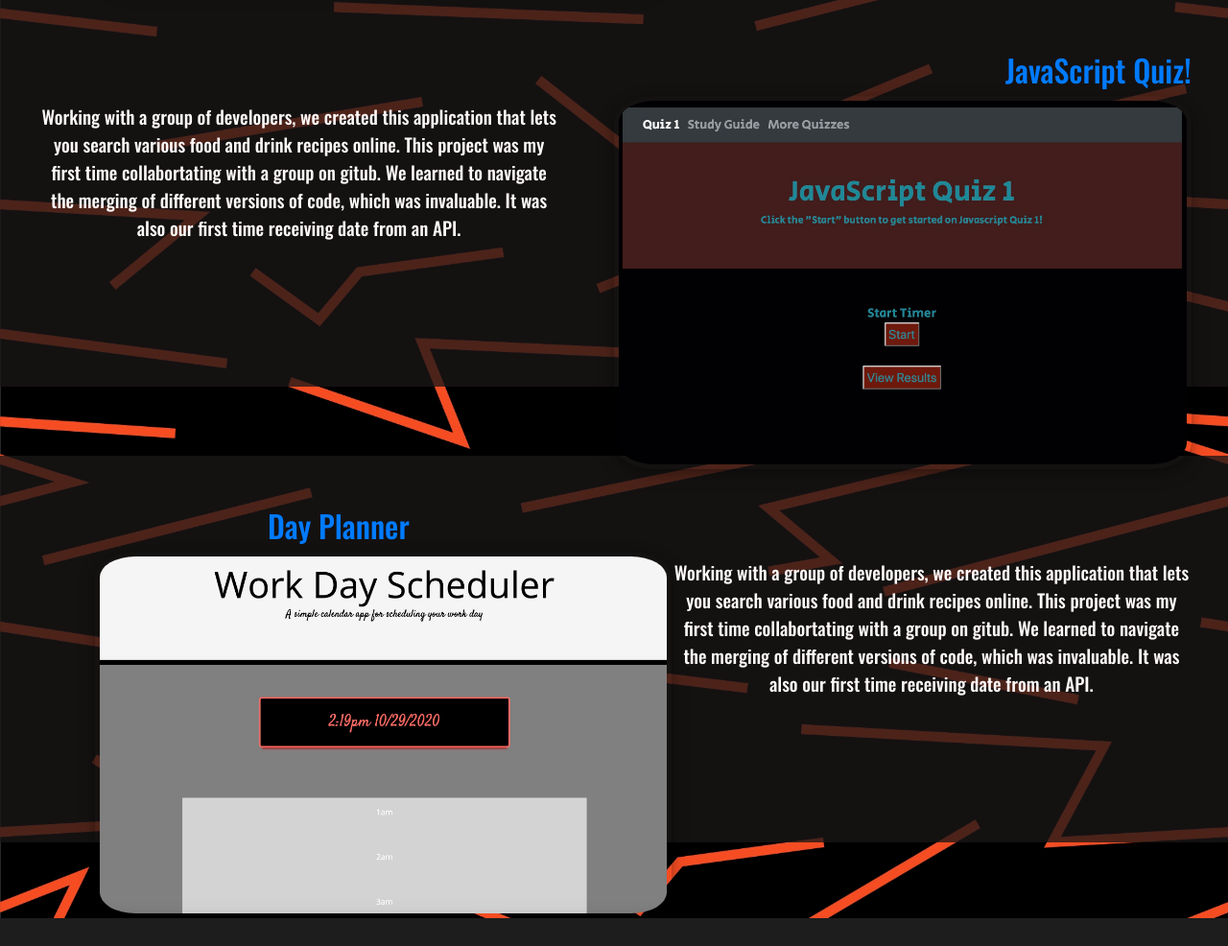
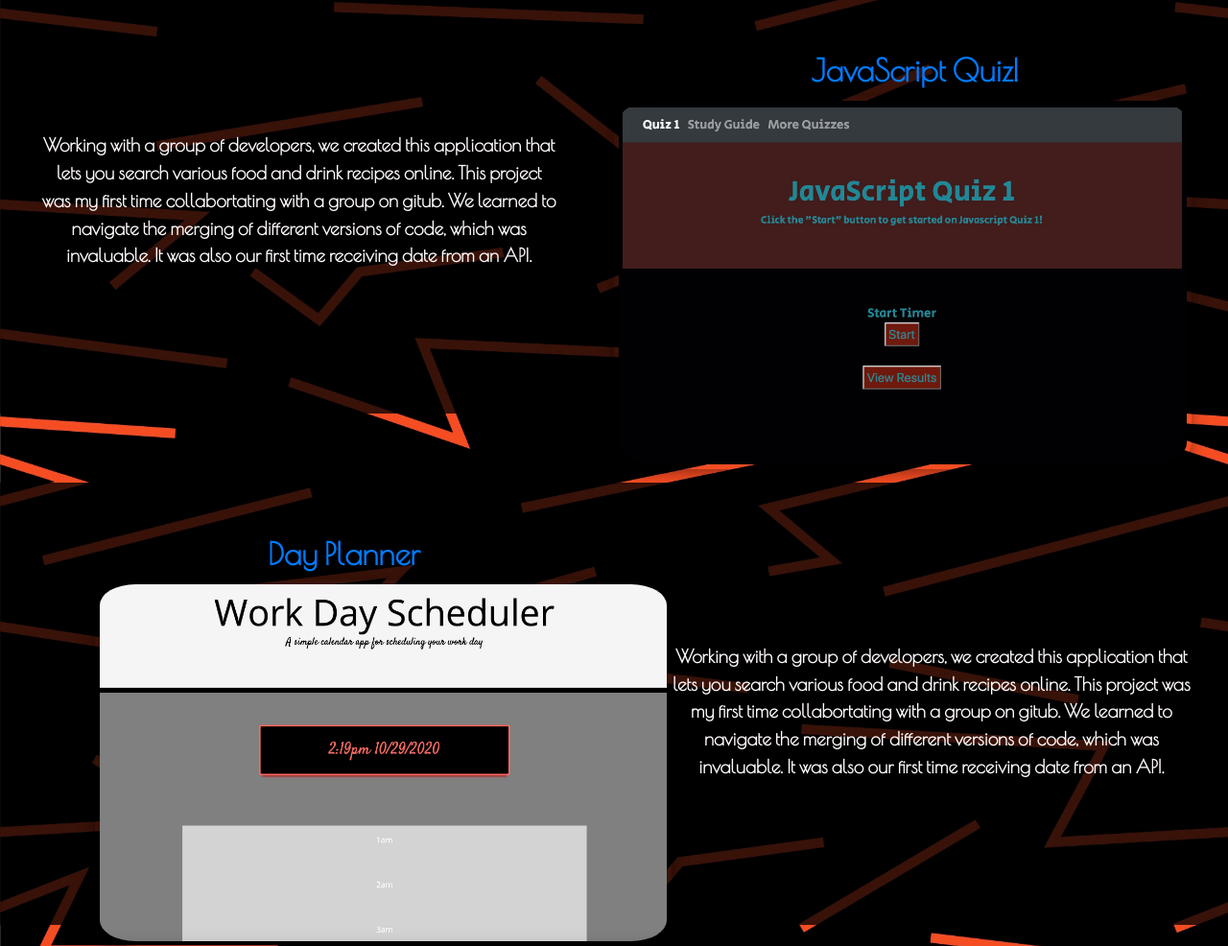
Before and after one commit to CaseyOverton/Portfolio3, a plain HTML site: page portfolio.html in a window 1280 px wide. Shown: the part 786-1772 px from the top of the page at 96% size. Before the commit the page ends 1743 px from the top, so only its background shows below. Drawn offline with nearby package versions, Linux system fonts and the light colour scheme.

Commit message:
changing formatting of various projects on portfolio

```diff
--- a/Assets/portfolio.css
+++ b/Assets/portfolio.css
@@ -8,7 +8,8 @@ body {
 }
 * {
     text-align: center;
-    font-family: 'Oswald', sans-serif;
+    font-family: 'Poiret One', cursive;
+    font-weight: bolder;
     color: snow;
 }
 h1 {
@@ -47,6 +48,7 @@ h1 {
   #intro {
       padding: 3%;
       font-size: 120%;
+      background-color: rgba(0, 0, 0, 0.767)
   }
 
 
@@ -64,7 +66,7 @@ h1 {
 }
 #link2 {
     text-align: right;
-    margin-left: 20%;
+    margin-right: 15%;
 }
 #p2 {
       padding-left: 5px;
@@ -73,7 +75,7 @@ h1 {
 }
 #project2 {
     padding: 3%;
-    background-color: rgba(27, 23, 23, 0.767);
+    background-color: rgba(0, 0, 0, 0.767);
 }
 
 #img3 {
@@ -99,5 +101,5 @@ h1 {
   }
   #project3 {
     padding: 3%;
-    background-color: rgba(27, 23, 23, 0.767);
+    background-color: rgba(0, 0, 0, 0.767);
 }
--- a/portfolio.html
+++ b/portfolio.html
@@ -5,9 +5,11 @@
     <meta charset="utf-8">
     <meta name="viewport" content="width=device-width, initial-scale=1, shrink-to-fit=no">
 
-    <link href="https://fonts.googleapis.com/css2?family=Oswald:wght@500&display=swap" rel="stylesheet">
+
     <link rel="stylesheet" href="https://stackpath.bootstrapcdn.com/bootstrap/4.5.2/css/bootstrap.min.css" integrity="sha384-JcKb8q3iqJ61gNV9KGb8thSsNjpSL0n8PARn9HuZOnIxN0hoP+VmmDGMN5t9UJ0Z" crossorigin="anonymous">
     <link rel="stylesheet" href="./Assets/portfolio.css">
+    <link href="https://fonts.googleapis.com/css2?family=Poiret+One&display=swap" rel="stylesheet">
+    <link href="https://fonts.googleapis.com/css2?family=Oswald:wght@500&display=swap" rel="stylesheet">
 
       <title>Portfolio</title>
   </head>
@@ -45,18 +47,18 @@
 
 <div id="project2">
   <p>
-    <h2 id="link2"> <a href="https://nihalwill.github.io/EatingHour/" target="_blank">JavaScript Quiz!</a> </h2> <img id="img2" src="Assets/Images/quiz1.jpg">
+    <h2 id="link2"> <a href="https://caseyoverton.github.io/jsQuiz/" target="_blank">JavaScript Quiz!</a> </h2> <img id="img2" src="Assets/Images/quiz1.jpg">
     </p>
 
-<p id="p2">Working with a group of developers, we created this application that lets you search various food and drink recipes online. This project was my first time collabortating with a group on gitub. We learned to navigate the merging of different versions of code, which was invaluable. It was also our first time receiving date from an API.</p><br><br><br><br>
+<p id="p2"><br>Working with a group of developers, we created this application that lets you search various food and drink recipes online. This project was my first time collabortating with a group on gitub. We learned to navigate the merging of different versions of code, which was invaluable. It was also our first time receiving date from an API.</p><br><br><br><br>
 </div>    <br><br><br>
 
 <div id="project3">
   <p>
-    <h2 id="link3"> <a href="https://nihalwill.github.io/EatingHour/" target="_blank">Day Planner</a> </h2> <img id="img3" src="Assets/Images/scheduler .jpg">
+    <h2 id="link3"> <a href="https://caseyoverton.github.io/planner/" target="_blank">Day Planner</a> </h2> <img id="img3" src="Assets/Images/scheduler .jpg">
     </p>
 
-<p id="p3">Working with a group of developers, we created this application that lets you search various food and drink recipes online. This project was my first time collabortating with a group on gitub. We learned to navigate the merging of different versions of code, which was invaluable. It was also our first time receiving date from an API.</p><br><br><br><br>
+<p id="p3"><br><br>Working with a group of developers, we created this application that lets you search various food and drink recipes online. This project was my first time collabortating with a group on gitub. We learned to navigate the merging of different versions of code, which was invaluable. It was also our first time receiving date from an API.</p><br><br><br><br>
 </div>
 
 
```
Also changed, not shown: 1 other file.
